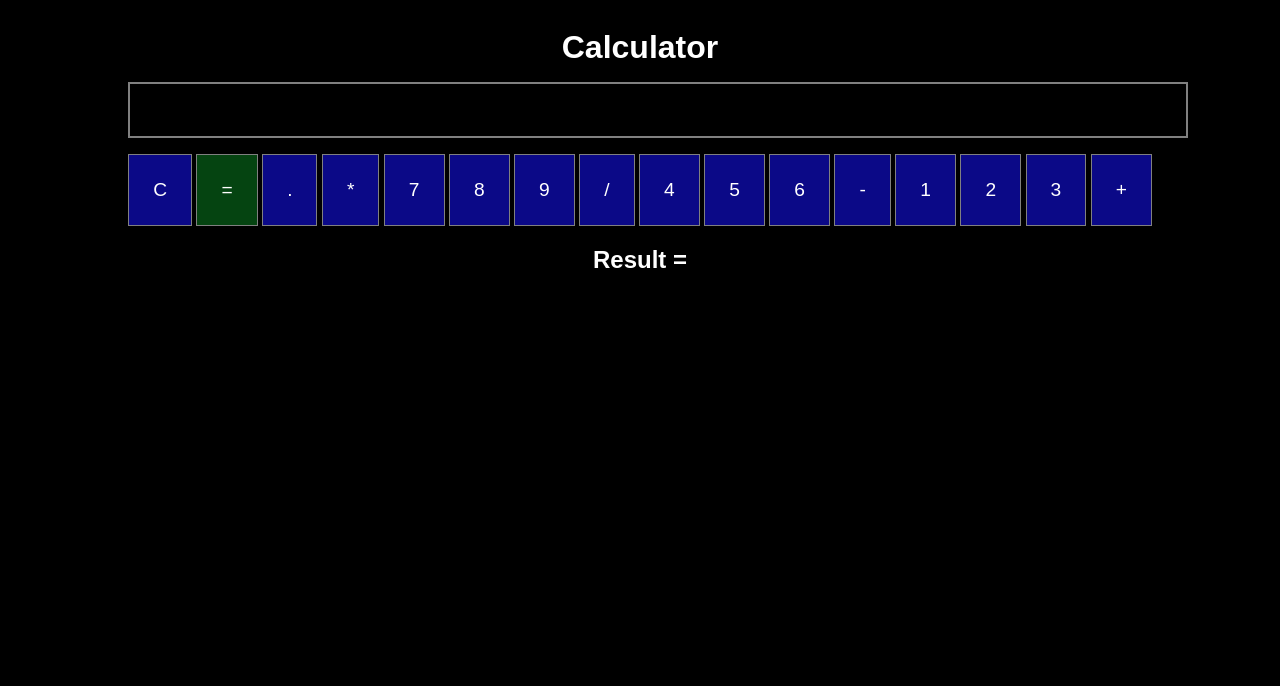
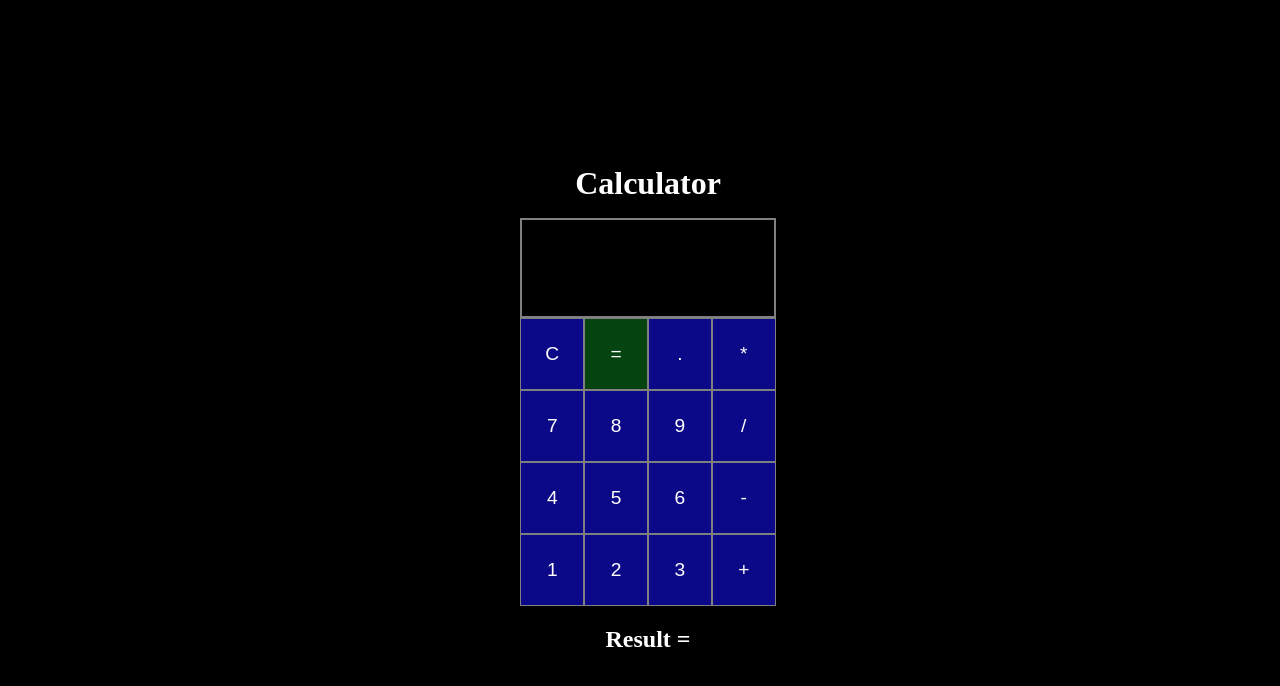
Before and after one commit to brunoverc/Senac.Calculadora-web, a website: page index.html in a window 1280 px wide. Drawn offline with nearby package versions, Linux system fonts and the light colour scheme.

Commit message:
Return code

```diff
--- a/styles.css
+++ b/styles.css
@@ -1,7 +1,11 @@
 body {
     background-color: black;
     color: white;
-    font-family: 'Arial', sans-serif;
+}
+
+.one-nine {
+    display: grid;
+    grid-template-columns: 1fr 1fr 1fr 1fr;
 }
 
 .calculator {
@@ -9,8 +13,8 @@ body {
     flex-direction: column;
     justify-content: center;
     align-items: center;
-    width: 80vw;
-    margin: auto;
+    width: 100vw;
+    height: 100vh;
 }
 
 .title {
@@ -19,12 +23,23 @@ body {
 }
 
 .input-div {
-    width: 100%;
-    padding: 1rem;
+    grid-column: span 4;
+    padding-right: 1rem;
+    padding-bottom: 1rem;
     border: 2px solid gray;
     font-size: larger;
-    text-align: right;
-    margin-bottom: 1rem;
+    height: 5rem;
+}
+
+.input {
+    width: 100%;
+    height: 100%;
+    padding: 0px;
+    margin: 0px;
+    display: flex;
+    flex-direction: row;
+    justify-content: flex-end;
+    align-items: flex-end;
 }
 
 .buttons {
@@ -33,7 +48,9 @@ body {
     gap: 0.5rem;
 }
 
-.num-btn, .num-btn-signal, .num-btn-equal {
+.num-btn,
+.num-btn-signal,
+.num-btn-equal {
     padding: 1.5rem;
     border: none;
     font-size: larger;
@@ -52,7 +69,10 @@ body {
 }
 
 @media only screen and (max-width:800px) {
-    .num-btn, .num-btn-signal, .num-btn-equal {
+
+    .num-btn,
+    .num-btn-signal,
+    .num-btn-equal {
         padding: 1rem;
         font-size: medium;
     }
```
Also changed, not shown: index.html (line endings or trailing spaces).
